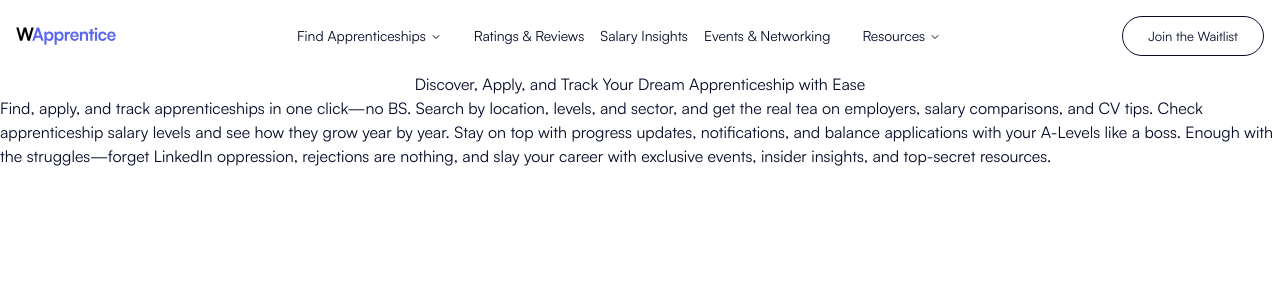
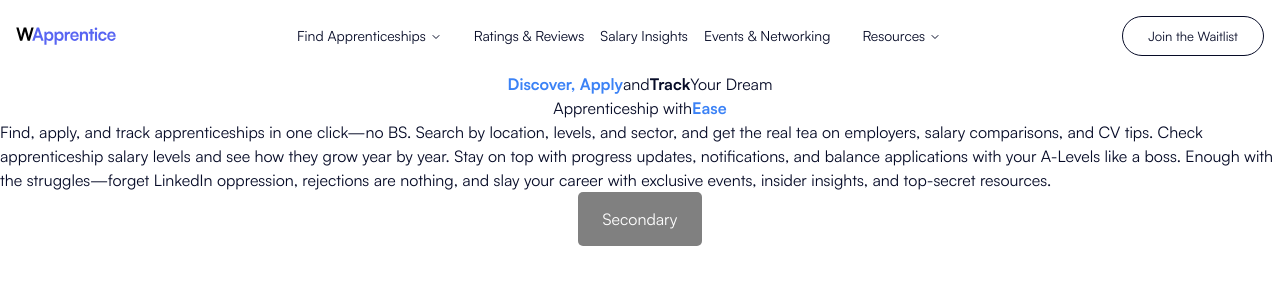
Before and after one commit to tobilobasalawu/WApprentice, a Next.js app: page / in a window 1280 px wide. Shown: the top 300 px of the page. Built offline with nearby package versions, Linux system fonts and the light colour scheme.

Commit message:
Styling Hero heading

```diff
--- a/src/components/Hero.tsx
+++ b/src/components/Hero.tsx
@@ -3,10 +3,23 @@
 export default function Hero() {
   return (
     <div className="flex flex-col items-center">
-      <h1 className="hero-title">Discover, Apply, and Track Your Dream Apprenticeship with Ease</h1>
+      <div className='flex'>
+        <h1 className="text-blue-500 font-bold">Discover, Apply</h1>
+        <h1 className="font-normal">and</h1>
+        <h1 className="font-bold">Track</h1>
+        <h1 className="font-normal">Your Dream</h1>
+      </div>
+
+      <div className='flex'>
+        <h1 className="font-normal">Apprenticeship with</h1>
+        <h1 className="text-blue-500 font-bold">Ease</h1>
+      </div>
+
       <p className="">
         Find, apply, and track apprenticeships in one click—no BS. Search by location, levels, and sector, and get the real tea on employers, salary comparisons, and CV tips. Check apprenticeship salary levels and see how they grow year by year. Stay on top with progress updates, notifications, and balance applications with your A-Levels like a boss. Enough with the struggles—forget LinkedIn oppression, rejections are nothing, and slay your career with exclusive events, insider insights, and top-secret resources.
       </p>
+
+      <Button type="secondary" text="Get Started" />
     </div>
   );
 }
```
